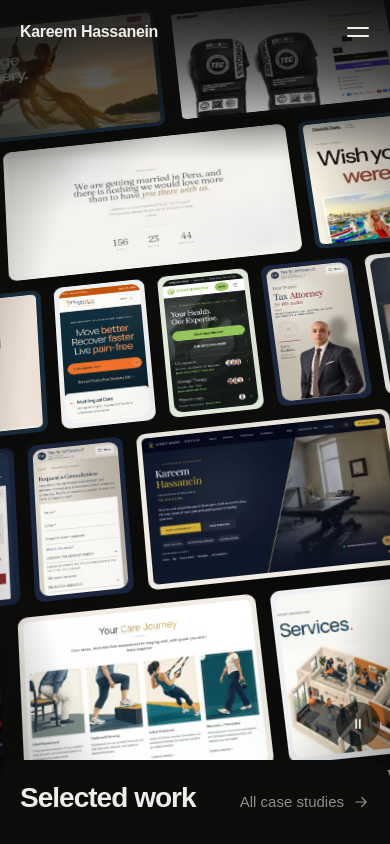
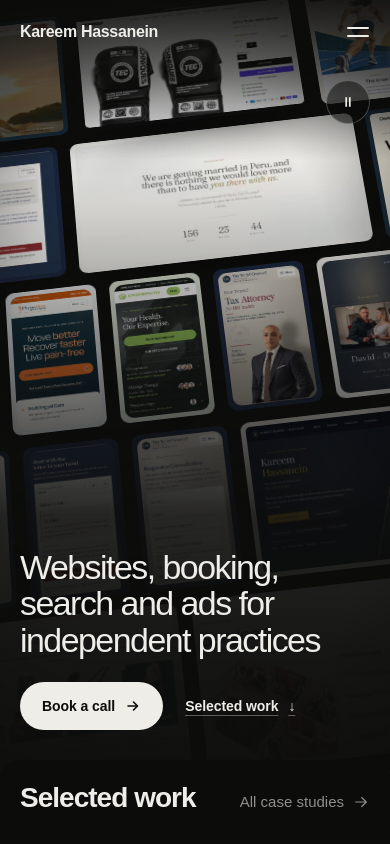
Before and after one commit to GenerousPharaoh/kareemhassanein-site, a Next.js app: page / in a window 390 px wide. Shown: the top 844 px of the page. Built offline with nearby package versions, Linux system fonts and the light colour scheme; a web font is replaced by a local one.

Commit message:
Give the homepage hero a lasting service statement and calmer motion

```diff
--- a/src/app/page.tsx
+++ b/src/app/page.tsx
@@ -183,7 +183,7 @@ export default function Home() {
   return (
     <>
       <div className={s.opening}>
-        <WorkWall rows={wall} name={SITE.name} line={SITE.descriptor} />
+        <WorkWall rows={wall} name={SITE.name} line={SITE.descriptor} bookingHref={SITE.bookingHref} />
         <WorkIndex items={index} title="Selected work" />
       </div>
       <Statement
--- a/src/components/home/WorkIndex.tsx
+++ b/src/components/home/WorkIndex.tsx
@@ -28,7 +28,7 @@ export function WorkIndex({ items, title = 'Work', allHref = '/work' }: { items:
 
   const tone = active >= 0 ? items[active].tone : undefined;
   return (
-    <section ref={root} className={s.index} aria-labelledby="work-h" data-theme="dark" style={tone ? { ['--hover-tone' as string]: tone } : undefined}>
+    <section ref={root} id="selected-work" className={s.index} aria-labelledby="work-h" data-theme="dark" style={tone ? { ['--hover-tone' as string]: tone } : undefined}>
       <div className={'container ' + s.inner}>
         <div className={s.head} data-head>
           <h2 id="work-h" className={s.title}>{title}</h2>
--- a/src/components/home/WorkWall.module.css
+++ b/src/components/home/WorkWall.module.css
@@ -48,6 +48,50 @@
   transform-origin: 50% 30%;
   will-change: transform;
 }
+
+/* The work fills the frame, with a quiet field behind the lasting service statement. */
+.readingShade {
+  position: absolute;
+  z-index: 2;
+  inset: 0;
+  background:
+    linear-gradient(90deg, #0c0c0bf5 0%, #0c0c0be8 23%, #0c0c0bba 43%, #0c0c0b33 66%, transparent 84%),
+    linear-gradient(0deg, #0c0c0b 0%, #0c0c0b88 24%, transparent 60%);
+  pointer-events: none;
+}
+
+.copy {
+  position: absolute;
+  z-index: 3;
+  left: var(--gutter-l);
+  right: var(--gutter-r);
+  bottom: calc(var(--peek, var(--sheet-r)) + clamp(42px, 6vh, 80px));
+  display: grid;
+  justify-items: start;
+  gap: clamp(28px, 3vw, 44px);
+  width: fit-content;
+  max-width: calc(100% - var(--gutter-l) - var(--gutter-r));
+  -webkit-user-select: text;
+  user-select: text;
+}
+
+.statement {
+  max-width: 11em;
+  font-size: clamp(3rem, 5.1vw, 5.75rem);
+  font-weight: 500;
+  line-height: 1.04;
+  letter-spacing: -0.055em;
+  text-wrap: balance;
+}
+
+.actions {
+  display: flex;
+  flex-wrap: wrap;
+  align-items: center;
+  gap: 14px 28px;
+}
+
+.actions > a:last-child > span { display: inline-flex; align-items: center; gap: 10px; }
 
 /* A point at the middle of the screen that the plane hangs from, and the eye it is seen with */
 .planeBox {
@@ -126,6 +170,7 @@
 .intro {
   position: absolute;
   inset: 0;
+  z-index: 4;
   pointer-events: none;
 }
 
@@ -255,6 +300,9 @@
     opacity: 0;
   }
 
+  .wall[data-wall-intro] [data-after] { visibility: hidden; opacity: 0; }
+  .wall[data-wall-intro]:not([data-ready]) [data-after] { animation: appear 0.4s 3s both; }
+
   .wall[data-wall-intro]:not([data-ready]) .planeBox {
     animation: appear 0.4s 3s both;
   }
@@ -292,13 +340,13 @@
 .pause {
   position: absolute;
   z-index: 3;
-  right: calc(var(--gutter-r) - 10px);
-  bottom: calc(var(--peek, var(--sheet-r)) + 14px);
+  right: var(--gutter-r);
+  bottom: calc(var(--peek, var(--sheet-r)) + clamp(42px, 6vh, 80px));
   display: grid;
   place-items: center;
   width: 44px;
   height: 44px;
-  border: 0;
+  border: 1px solid #eeede840;
   border-radius: 50%;
   background: rgba(12, 12, 11, 0.55);
   color: var(--ivory);
@@ -309,6 +357,8 @@
   width: 16px;
   height: 16px;
 }
+
+.wall:not([data-ready]) .pause { display: none; }
 
 @media (hover: hover) {
   .pause:hover {
@@ -330,7 +380,28 @@
     --tile-h: 162px;
     --mat: 5px;
     --gap: 14px;
+    min-height: 620px;
   }
+
+  .readingShade {
+    background: linear-gradient(0deg, #0c0c0b 0%, #0c0c0bf5 23%, #0c0c0be3 39%, #0c0c0b55 65%, transparent 83%);
+  }
+
+  .copy {
+    bottom: calc(var(--peek, var(--sheet-r)) + 30px);
+    gap: 24px;
+  }
+
+  .statement {
+    max-width: 11em;
+    font-size: clamp(2rem, 8.7vw, 3.25rem);
+    line-height: 1.07;
+    letter-spacing: -0.045em;
+  }
+
+  .actions { gap: 12px 20px; }
+  .actions > a { font-size: .875rem; }
+  .pause { top: calc(var(--header-h) + 16px); bottom: auto; }
 
   .tile {
     border-radius: 9px;
@@ -344,3 +415,9 @@
     border-radius: 9px;
   }
 }
+
+@media (min-width: 761px) and (max-height: 650px) {
+  .statement { font-size: clamp(2.5rem, 4.7vw, 4rem); }
+  .copy { bottom: calc(var(--peek, var(--sheet-r)) + 28px); gap: 24px; }
+  .pause { bottom: calc(var(--peek, var(--sheet-r)) + 28px); }
+}
--- a/src/components/home/WorkWall.tsx
+++ b/src/components/home/WorkWall.tsx
@@ -2,6 +2,7 @@
 
 import { Fragment, useEffect, useRef, useState, type CSSProperties } from 'react';
 import { Picture } from '@/components/media/Picture';
+import { ButtonLink } from '@/components/ui/ButtonLink';
 import { getGsap, useGsap } from '@/lib/gsap';
 import type { Device, Still } from '@/lib/media';
 import { useReducedMotion } from '@/lib/useReducedMotion';
@@ -9,7 +10,7 @@ import s from './WorkWall.module.css';
 
 export type WallTile = { key: string; ground: string; device: Device; ratio: number; still: Still };
 
-type Props = { rows: WallTile[][]; name: string; line: string };
+type Props = { rows: WallTile[][]; name: string; line: string; bookingHref: string };
 
 /** Copies of each row laid end to end, so a row can travel one copy's length and start again unseen. */
 const COPIES = 3;
@@ -18,9 +19,9 @@ const TILT = { rx: 24, rz: -7 };
 /** Which way each row parts from the wall when it moves (toward the eye or away), in turn. */
 const DEPTH = [0.9, -0.75, 1, -0.95, 0.65, -0.85];
 /** How far the rows part, in px: as the work list rises over the wall, and with speed. */
-const PART = { exit: 260, speed: 120 };
+const PART = { exit: 200, speed: 72 };
 /** How long the title holds before the work shows through it, and how far it pushes toward the eye meanwhile. */
-const HOLD = { seconds: 1.1, push: 1.04 };
+const HOLD = { seconds: 0.65, push: 1.04 };
 
 const clamp = (v: number, lo: number, hi: number) => Math.min(hi, Math.max(lo, v));
 const wrap = (x: number, w: number) => (w ? ((x % w) + w) % w : 0);
@@ -32,14 +33,15 @@ const wrap = (x: number, w: number) => (w ? ((x % w) + w) % w : 0);
  * along (and back, scrolling up), and a drag or swipe throws them.
  * Off screen it rests; paused or with reduced motion it holds still.
  */
-export function WorkWall({ rows, name, line }: Props) {
+export function WorkWall({ rows, name, line, bookingHref }: Props) {
   const root = useRef<HTMLElement>(null);
   const reduce = useReducedMotion();
   const [paused, setPaused] = useState(false);
   const [intro, setIntro] = useState(true);
   const pausedRef = useRef(paused);
+  const syncMotion = useRef<() => void>(() => {});
 
-  useGsap(root, ({ reduce: r }) => {
+  useGsap(root, ({ reduce: r, mobile }) => {
     const { gsap } = getGsap();
     const el = root.current!;
     const plane = el.querySelector<HTMLElement>('[data-plane]')!;
@@ -47,7 +49,7 @@ export function WorkWall({ rows, name, line }: Props) {
     const lanes = [...el.querySelectorAll<HTMLElement>('[data-row]')].map((row, i) => ({
       row,
       dir: row.dataset.dir === 'right' ? -1 : 1,
-      speed: 34 + (i % 3) * 11,
+      speed: (mobile ? 13 : 20) + (i % 3) * 6,
       depth: DEPTH[i % DEPTH.length],
       width: 0,
       x: 0,
@@ -105,8 +107,8 @@ export function WorkWall({ rows, name, line }: Props) {
       const surge = m.rush + Math.abs(m.scrollV) * 0.5 + Math.abs(m.fling) + m.dragV;
       spread += (clamp(surge / 2600, 0, 1) - spread) * (1 - Math.exp(-dt / 0.28));
       if (!held) clock += dt;
-      sway.rz = Math.sin(clock * 0.37) * 1.1;
-      sway.rx = Math.sin(clock * 0.29 + 0.6) * 1.6;
+      sway.rz = Math.sin(clock * 0.3) * 0.45;
+      sway.rx = Math.sin(clock * 0.24 + 0.6) * 0.7;
       pose();
       for (const l of lanes) {
         const auto = held ? 0 : l.dir * ((m.dragging ? 0 : l.speed) + m.rush + m.scrollV * 0.5);
@@ -123,13 +125,22 @@ export function WorkWall({ rows, name, line }: Props) {
     let inView = true;
     let ticking = false;
     const sync = () => {
-      const on = inView && !document.hidden && exit < 1;
+      const on = inView && !document.hidden && exit < 1 && !pausedRef.current;
       if (on === ticking) return;
       ticking = on;
       if (on) {
         lastY = window.scrollY;
         gsap.ticker.add(step);
       } else gsap.ticker.remove(step);
+    };
+    syncMotion.current = () => {
+      if (pausedRef.current) {
+        m.rush = 0;
+        m.fling = 0;
+        m.dragV = 0;
+        m.scrollV = 0;
+      }
+      sync();
     };
     const io = new IntersectionObserver(([e]) => {
       inView = e.isIntersecting;
@@ -143,7 +154,7 @@ export function WorkWall({ rows, name, line }: Props) {
     // Vertical swipes stay with the page (touch-action: pan-y).
     let drag: { id: number; x: number; y: number; lastX: number; lastT: number; v: number; on: boolean } | null = null;
     const down = (e: PointerEvent) => {
-      if (e.button !== 0 || (e.target as Element).closest('button')) return;
+      if (e.button !== 0 || (e.target as Element).closest('button, a, [data-hero-copy]')) return;
       drag = { id: e.pointerId, x: e.clientX, y: e.clientY, lastX: e.clientX, lastT: e.timeStamp, v: 0, on: false };
     };
     const move = (e: PointerEvent) => {
@@ -175,7 +186,7 @@ export function WorkWall({ rows, name, line }: Props) {
       if (!drag || e.pointerId !== drag.id) return;
       if (drag.on) {
         // A pointer that stopped before letting go is not a throw
-        m.fling = e.timeStamp - drag.lastT > 90 ? 0 : clamp(-drag.v, -5000, 5000);
+        m.fling = pausedRef.current || e.timeStamp - drag.lastT > 90 ? 0 : clamp(-drag.v, -5000, 5000);
         m.dragging = false;
         el.removeAttribute('data-dragging');
       }
@@ -210,6 +221,7 @@ export function WorkWall({ rows, name, line }: Props) {
     const hurry = () => tl?.timeScale(4);
     const hurryOn = ['wheel', 'touchstart', 'keydown', 'pointerdown'] as const;
     const after = el.querySelectorAll('[data-after]');
+    const copy = el.querySelector('[data-hero-copy]');
     // The work list, whose top edge waits below the screen until the wall has arrived
     const sheet = el.nextElementSibling as HTMLElement | null;
     const ink = title?.querySelector<HTMLElement>('[data-ink]');
@@ -306,6 +318,7 @@ export function WorkWall({ rows, name, line }: Props) {
         // The header and the work list come in once the wall has landed, not on top of the flight
         .fromTo(header, { autoAlpha: 0, y: -14 }, { autoAlpha: 1, y: 0, duration: 0.5, ease: 'expo.out', clearProps: 'transform' }, open + 1.4)
         .to(after, { autoAlpha: 1, duration: 0.5 }, open + 1.6);
+      if (copy) timeline.fromTo(copy, { y: 18 }, { y: 0, duration: 0.8, ease: 'expo.out', clearProps: 'transform' }, open + 1.5);
       if (sheet) timeline.to(sheet, { y: 0, duration: 0.9, ease: 'expo.out' }, open + 1.5);
       hurryOn.forEach((t) => window.addEventListener(t, hurry, { once: true, passive: true }));
     } else setIntro(false);
@@ -313,6 +326,7 @@ export function WorkWall({ rows, name, line }: Props) {
     return () => {
       hurryOn.forEach((t) => window.removeEventListener(t, hurry));
       gsap.ticker.remove(step);
+      syncMotion.current = () => {};
       io.disconnect();
       document.removeEventListener('visibilitychange', sync);
       el.removeEventListener('pointerdown', down);
@@ -337,13 +351,11 @@ export function WorkWall({ rows, name, line }: Props) {
 
   useEffect(() => {
     pausedRef.current = paused;
+    syncMotion.current();
   }, [paused]);
 
   return (
     <section ref={root} className={s.wall} aria-labelledby="wall-title" data-theme="dark" data-wall-intro={intro || undefined}>
-      <h1 id="wall-title" className="sr-only">
-        {name} · {line}
-      </h1>
       <div className={s.sink} data-sink>
         {/* Light behind the screens while they show only through the name, so a gap never empties a letter */}
         <div className={s.ground} data-ground />
@@ -368,6 +380,14 @@ export function WorkWall({ rows, name, line }: Props) {
               </div>
             ))}
           </div>
+        </div>
+      </div>
+      <div className={s.readingShade} aria-hidden="true" data-after />
+      <div className={s.copy} data-hero-copy data-after>
+        <h1 id="wall-title" className={s.statement}><span className="sr-only">{name}. </span>{line}</h1>
+        <div className={s.actions}>
+          <ButtonLink href={bookingHref} arrow track="hero-book">Book a call</ButtonLink>
+          <ButtonLink href="#selected-work" variant="text" track="hero-work">Selected work<span aria-hidden="true">↓</span></ButtonLink>
         </div>
       </div>
       {intro && (
--- a/src/components/site/Header.module.css
+++ b/src/components/site/Header.module.css
@@ -190,6 +190,9 @@
   color: var(--hdr-muted);
   transition: color var(--dur-ui) var(--ease-colour);
 }
+
+/* The homepage gives this descriptor its own full-size heading. */
+.header[data-home] .markLine { display: none; }
 
 @media (min-width: 1100px) {
   .markLine {
--- a/src/components/site/Header.tsx
+++ b/src/components/site/Header.tsx
@@ -190,6 +190,7 @@ export function Header() {
   return (
     <header
       className={styles.header}
+      data-home={pathname === '/' || undefined}
       data-scrolled={scrolled || undefined}
       data-tucked={(tucked && phase === 'closed') || undefined}
       data-open={open || undefined}
```
Also changed, not shown: scripts/audit/hero.mjs (added, +106 -0 lines).
